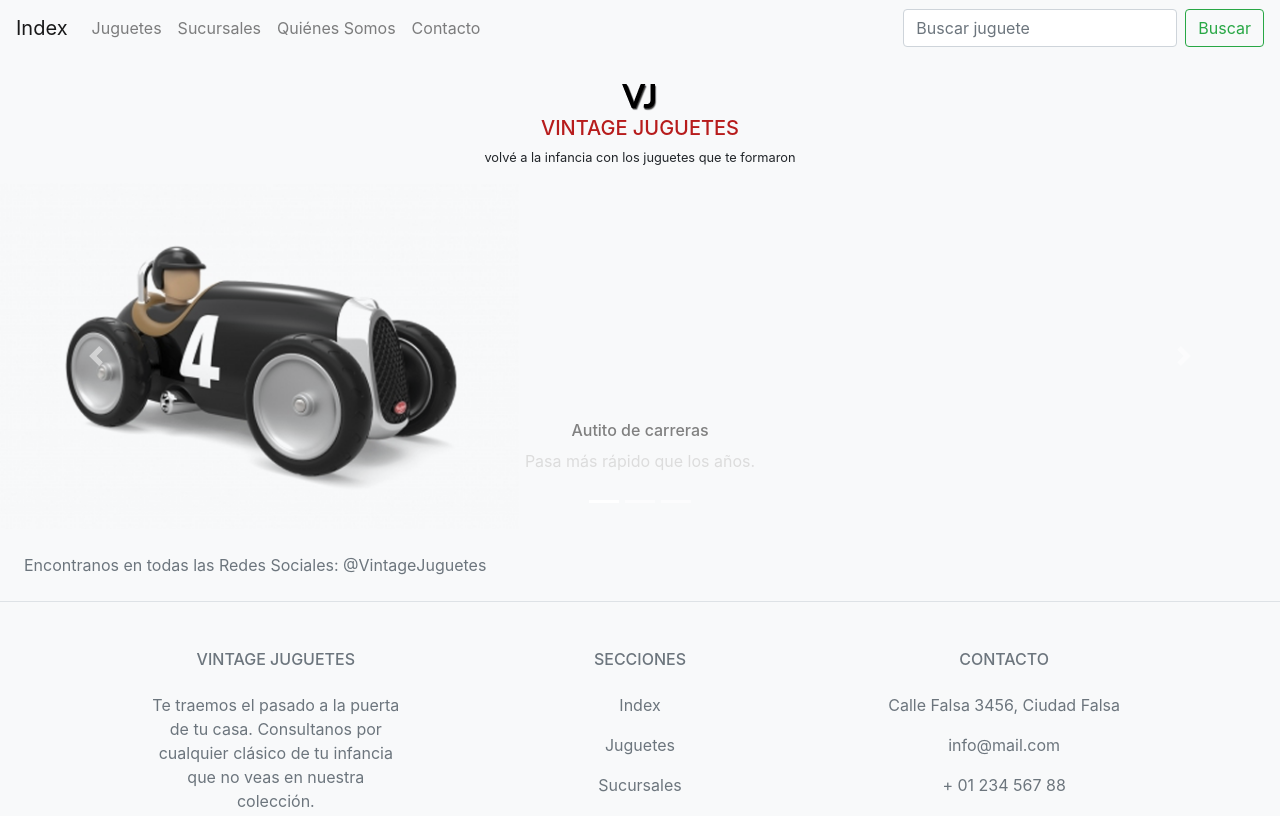
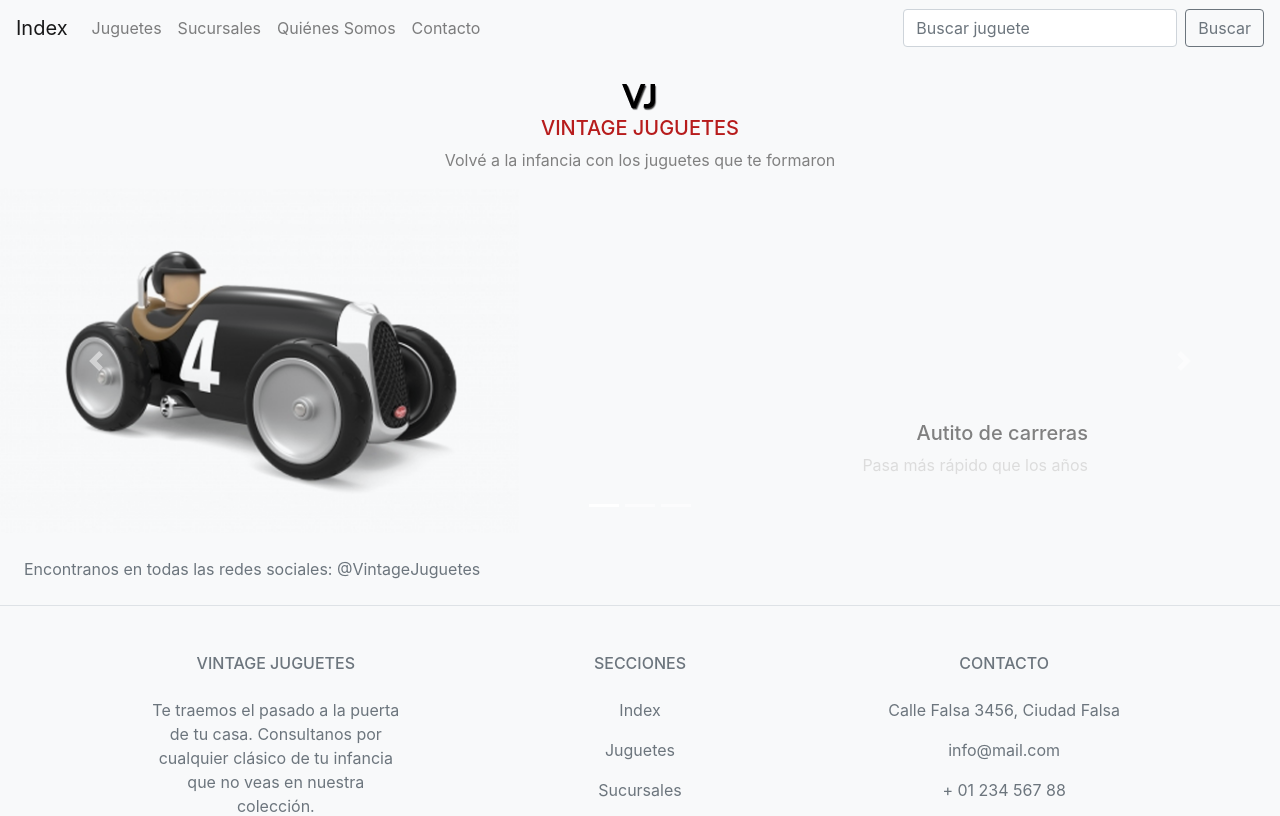
Before and after one commit to martujuanche/Entrega1-Espinoza-Ingouville-Juanche, a Django app: page / in a window 1280 px wide. Shown: the top 816 px of the page. Run offline with Django 4.2, Linux system fonts and the light colour scheme.

Commit message:
cosmético 2

```diff
--- a/templates/base.html
+++ b/templates/base.html
@@ -34,7 +34,7 @@
 
     <form class="form-inline my-2 my-lg-0" action = "/buscar_juguetes/" method = "GET">
       <input class="form-control mr-sm-2" type="text" placeholder="Buscar juguete" aria-label="Search" name = 'search'>
-      <button class="btn btn-outline-success my-2 my-sm-0" type="submit">Buscar</button>
+      <button class="btn btn-outline-secondary my-2 my-sm-0" type="submit">Buscar</button>
     </form>
   </div>
 </nav>
@@ -49,7 +49,7 @@
   >
     <!-- Left -->
     <div class="me-5 d-none d-lg-block">
-      <span>Encontranos en todas las Redes Sociales: @VintageJuguetes</span>
+      <span>Encontranos en todas las redes sociales: @VintageJuguetes</span>
     </div>
     <!-- Left -->
 
--- a/templates/contacto.html
+++ b/templates/contacto.html
@@ -4,7 +4,7 @@
 {% block content %}
 <h3 20 style="text-align:center">Contacto</h3>
 <br>
-<p style="text-align:center">Dirección: Calle False, 1234, Ciudad Falsa</p>
+<p style="text-align:center">Dirección: Calle Falsa, 1234, Ciudad Falsa</p>
 <p style="text-align:center">Teléfono: + 01 23 45 67 89</p>
 <p style="text-align:center">Mail: info@mail.com</p>
 
--- a/templates/index.html
+++ b/templates/index.html
@@ -6,7 +6,7 @@
 <img src="/static/logo.png">
 </div>
 <h5 style="text-align:center; color:#B71C1C">VINTAGE JUGUETES</h5>
-  <p style="text-align:center; font-size:80%">volvé a la infancia con los juguetes que te formaron</p>
+  <p style="text-align:center; font-size:100%; color:grey">Volvé a la infancia con los juguetes que te formaron</p>
 <div id="carouselExampleFade" class="carousel slide carousel-fade" data-ride="carousel">
   <ol class="carousel-indicators">
     <li data-target="#carouselExampleCaptions" data-slide-to="0" class="active"></li>
@@ -17,22 +17,22 @@
     <div class="carousel-item active">
       <img src="/static/autito.png" class="d-block w-100" alt="...">
       <div class="carousel-caption d-none d-md-block">
-        <h6 style="color:grey">Autito de carreras</h6>
-        <p style="color:gainsboro">Pasa más rápido que los años.</p>
+        <h5 style="color:grey; text-align:right">Autito de carreras</h5>
+        <p style="color:gainsboro; text-align:right">Pasa más rápido que los años</p>
       </div>
     </div>
     <div class="carousel-item">
       <img src="/static/robot.png" class="d-block w-100" alt="...">
       <div class="carousel-caption d-none d-md-block">
-        <h5 style="color:black">Robot de lata</h5>
-        <p style="color:black">Vino del futuro a destruir a la humanidad.</p>
+        <h5 style="color:grey; text-align:left">Robot de lata</h5>
+        <p style="color:gainsboro; text-align:left">Vino del futuro a destruir a la humanidad</p>
       </div>
     </div>
     <div class="carousel-item">
       <img src="/static/pato.png"" class="d-block w-100" alt="...">
       <div class="carousel-caption d-none d-md-block">
         <h5 style="color:grey">Pato de madera</h5>
-        <p style="color:gainsboro">Con rueditas y una soga para llevarlo a todos lados.</p>
+        <p style="color:gainsboro">Con rueditas y una soga para llevarlo a todos lados</p>
       </div>
     </div>
   </div>
```
Also changed, not shown: templates/sucursales.html (+4 -4 lines).
